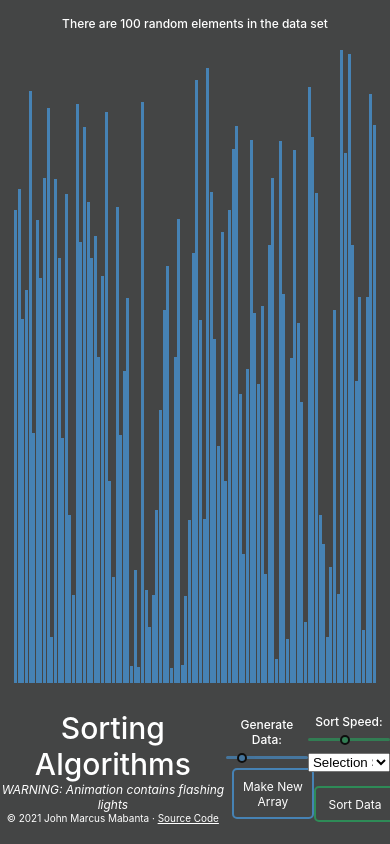
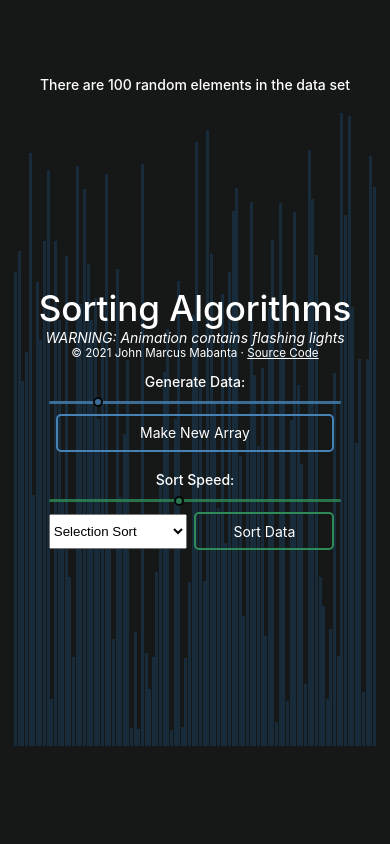
Before and after one commit to jmmabanta/sort-algo, a React (Create React App) app: page / in a window 390 px wide. Built offline with nearby package versions, Linux system fonts and the light colour scheme.

Commit message:
Finished better UI

```diff
--- a/src/App.tsx
+++ b/src/App.tsx
@@ -13,14 +13,14 @@ const App = () => {
 
   return (
     <div id="app">
-      <h3>
+      <h3 style={{ zIndex: 2 }}>
         There are {dataState.dataSet.length} random elements in the data set
       </h3>
       <div id="display">
         <DataSetDisplay dataSet={dataState.dataSet} />
       </div>
-      <div id="inputs" className="show">
-        <div>
+      <div id="toolbar" className={animState.animating ? 'hide' : 'show'}>
+        <div id="title">
           <h1>Sorting Algorithms</h1>
           <h4>
             <i>WARNING: Animation contains flashing lights</i>
--- a/src/components/data-set/DataSetInputs.tsx
+++ b/src/components/data-set/DataSetInputs.tsx
@@ -12,7 +12,10 @@ interface DataProps {
 
 const DataSetInputs = (props: DataProps) => {
   return (
-    <div className="input_section">
+    <div
+      className="input_section"
+      style={{ display: props.isDisabled ? 'none' : 'inline' }}
+    >
       <h3>Generate Data:</h3>
       <input
         type="range"
@@ -22,7 +25,7 @@ const DataSetInputs = (props: DataProps) => {
         defaultValue={100}
         onInput={props.dataSize.handleChange}
         onChange={props.dataSize.handleChange}
-        disabled={props.isSorted}
+        disabled={props.isDisabled}
       />
       <div className="button_list array_button">
         <button
--- a/src/components/sort/SortAnimator.ts
+++ b/src/components/sort/SortAnimator.ts
@@ -88,8 +88,10 @@ const SortAnimator = (dataSet: number[]) => {
       setTimeout(() => {
         dataBars[i].style.backgroundColor = SORTED_COLOR;
         if (i === dataBars.length - 1) {
-          setAnimating(false);
-          setIsSorted(true);
+          setTimeout(() => {
+            setAnimating(false);
+            setIsSorted(true);
+          }, 1000);
         }
       }, i * animSpeed);
     }
--- a/src/components/sort/SortDataInputs.tsx
+++ b/src/components/sort/SortDataInputs.tsx
@@ -16,7 +16,10 @@ const SortDataInputs = (props: ButtonProps) => {
   };
 
   return (
-    <div className="input_section sort_section">
+    <div
+      className="input_section sort_section"
+      style={{ display: props.isDisabled ? 'none' : 'inline' }}
+    >
       <h3>Sort Speed:</h3>
       <input
         type="range"
@@ -46,7 +49,7 @@ const SortDataInputs = (props: ButtonProps) => {
         </select>
         <button
           onClick={() => props.sortData(selectedAlgo as AlgorithmType)}
-          disabled={props.isDisabled}
+          disabled={props.isDisabled || props.isSorted}
         >
           Sort Data
         </button>
--- a/src/index.css
+++ b/src/index.css
@@ -31,28 +31,6 @@ h5 {
   font-weight: 400;
 }
 
-@media only screen and (max-width: 1280px),
-  only screen and (max-height: 720px) {
-  html {
-    font-size: 14px;
-  }
-}
-
-@media only screen and (max-width: 960px), only screen and (max-height: 640px) {
-  html {
-    font-size: 12px;
-  }
-  h1 {
-    font-size: 2.5rem;
-  }
-  h2 {
-    font-size: 1.25rem;
-  }
-  h3 {
-    font-size: 1rem;
-  }
-}
-
 * {
   margin: 0;
   padding: 0;
@@ -81,13 +59,18 @@ body {
   text-align: center;
 }
 
-/* INPUT FIELD */
-#inputs {
+/* TOOLBAR */
+#toolbar {
   z-index: 1;
   width: 100vw;
   display: flex;
   align-items: center;
   justify-content: space-evenly;
+  transition: all 0.5s linear;
+}
+
+#title {
+  flex-grow: 0;
 }
 
 hr {
@@ -97,18 +80,14 @@ hr {
   border-radius: 100px;
 }
 
-#inputs a {
+#toolbar a {
   color: inherit;
 }
 
 .input_section {
-  margin-top: 1vh;
   width: 25%;
   max-width: 480px;
-}
-
-.input_section:disabled {
-  display: none;
+  margin: 0;
 }
 
 /* DATA BARS */
@@ -167,12 +146,6 @@ hr {
 
 .sort_button button:hover {
   background-color: var(--sort-button-color);
-}
-
-@media only screen and (max-width: 525px) {
-  .button_list {
-    flex-direction: column;
-  }
 }
 
 /* SLIDERS */
@@ -234,3 +207,52 @@ hr {
 .slider.sort {
   background-color: var(--sort-button-color);
 }
+
+/* Media Queries */
+@media only screen and (max-width: 1280px) {
+  h1 {
+    font-size: 2.5rem;
+  }
+}
+
+@media only screen and (max-width: 860px), only screen and (max-height: 540px) {
+  #toolbar {
+    z-index: 1;
+    width: 100vw;
+    height: 100vh;
+    background-color: #000000ab;
+    position: absolute;
+    display: flex;
+    flex-direction: column;
+    align-items: center;
+    justify-content: center;
+    transition: all 0.2s linear;
+  }
+  .input_section {
+    width: 75%;
+    max-width: 360px;
+    margin-top: 1.5vh;
+  }
+  #toolbar.show {
+    opacity: 1;
+    transition: opacity 0.2s linear;
+  }
+  #toolbar.hide {
+    opacity: 0;
+  }
+}
+
+@media only screen and (max-width: 480px), only screen and (max-height: 360px) {
+  html {
+    font-size: 14px;
+  }
+  h1 {
+    font-size: 2.5rem;
+  }
+  h2 {
+    font-size: 1.25rem;
+  }
+  h3 {
+    font-size: 1rem;
+  }
+}
```
